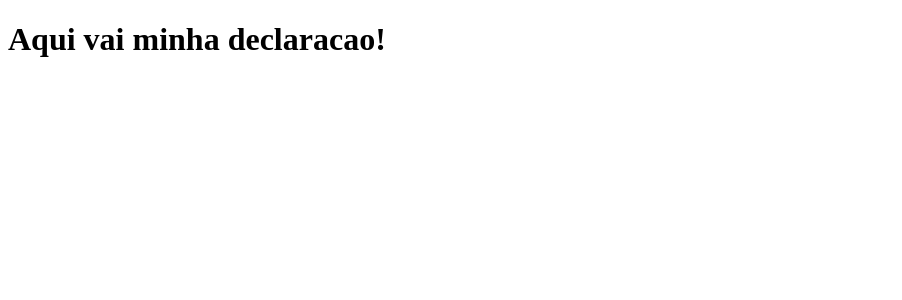
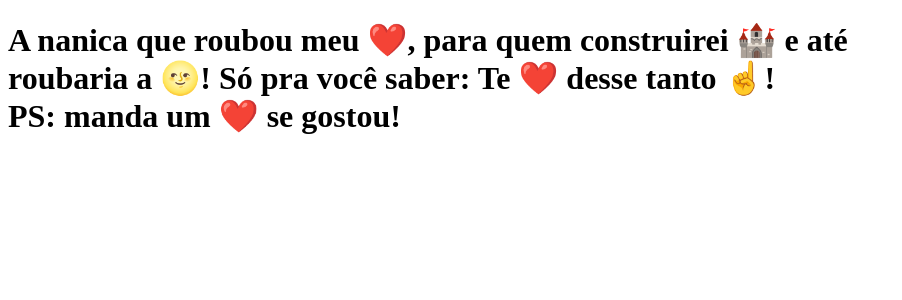
Before and after one commit to dctoigo/clone-tabnews, a Next.js app: page / in a window 1280 px wide. Shown: the top 300 px of the page, without its empty margins (0-902 px from the left). Built offline with nearby package versions, Linux system fonts and the light colour scheme.

Commit message:
atualizada a mensagem

```diff
--- a/pages/index.js
+++ b/pages/index.js
@@ -1,5 +1,8 @@
 function Home () {
-    return <h1>Aqui vai minha declaracao!</h1>
+    return <h1>A nanica que roubou meu ❤️, para quem construirei 🏰 e até <br></br>
+                roubaria a 🌝! Só pra você saber: Te ❤️ desse tanto ☝️! <br></br>
+                PS: manda um ❤️ se gostou!
+        </h1>
 }
 
 export default Home;
```
